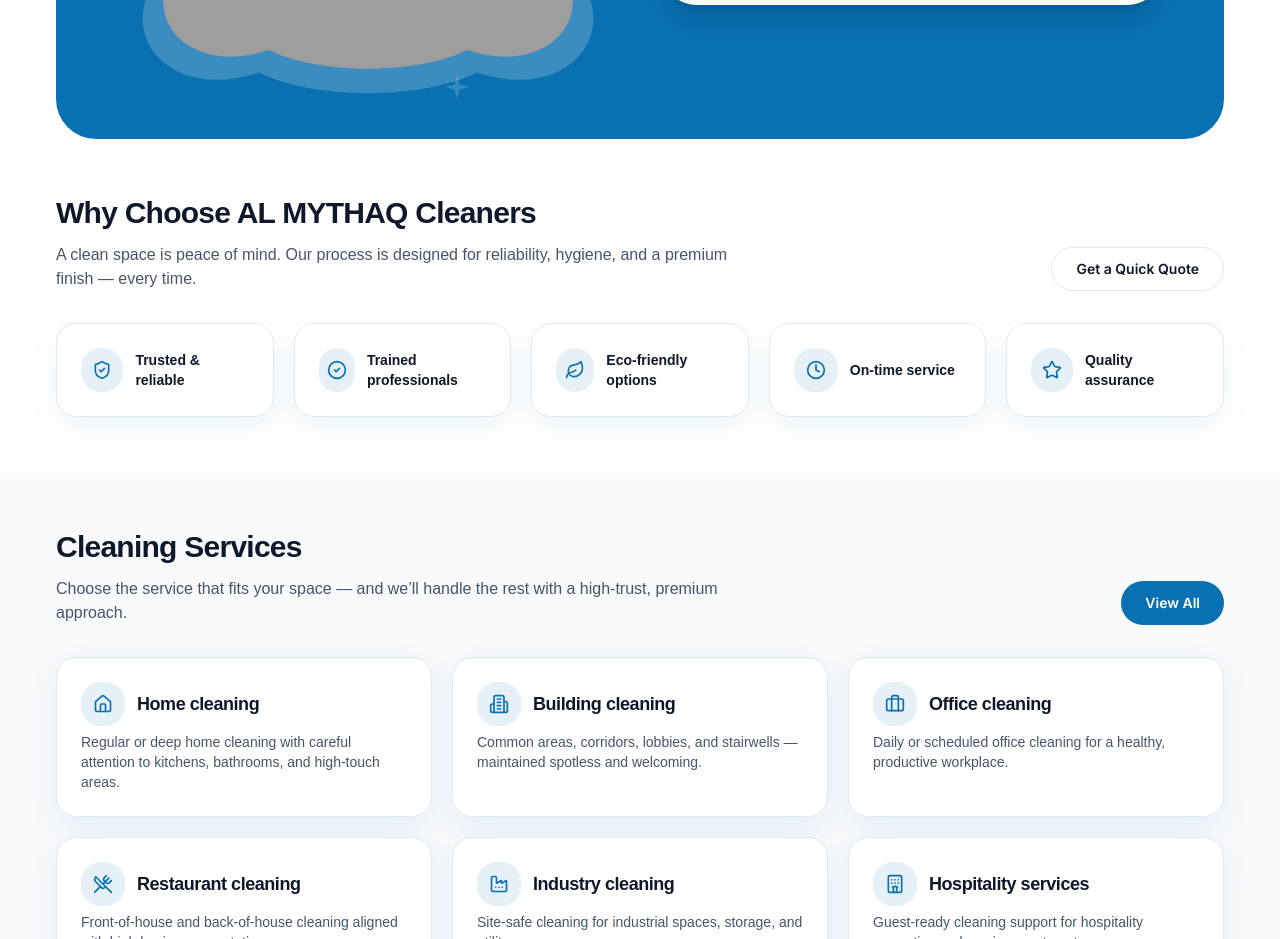
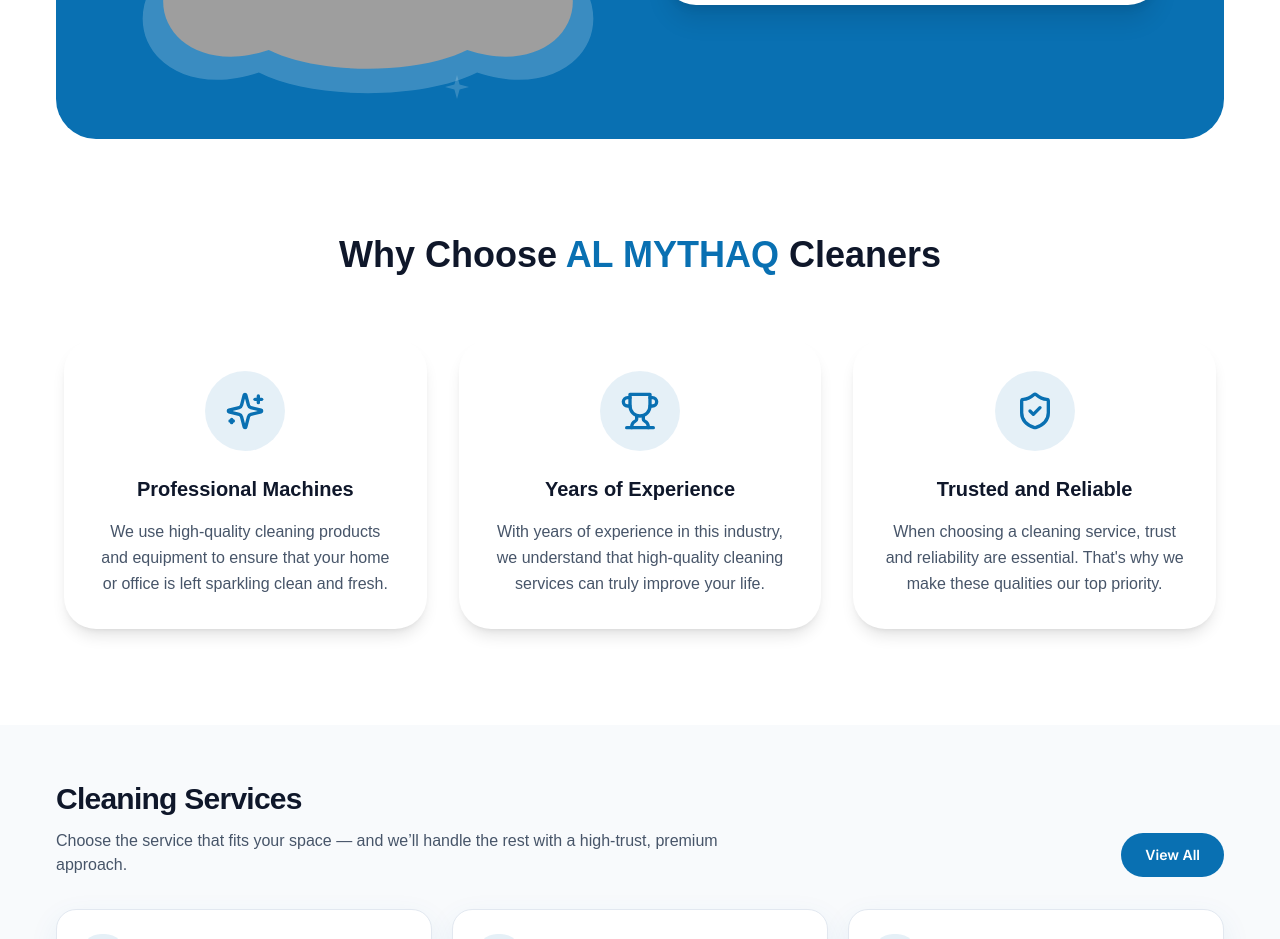
Before and after one commit to pvsameerpvs/al-mythaq-cleaning-frontend, a Next.js app: page / in a window 1280 px wide. Shown: the part 1280-2219 px from the top of the page. Built offline with nearby package versions, Linux system fonts and the light colour scheme; grey boxes are pictures that could not be loaded; a web font is replaced by a local one.

Commit message:
fix: why choose section

```diff
--- a/components/sections/why-choose.tsx
+++ b/components/sections/why-choose.tsx
@@ -1,48 +1,52 @@
 
-import Link from "next/link";
-import { CheckCircle2, Clock, Leaf, ShieldCheck, Star } from "lucide-react";
-import { Button } from "@/components/ui/button";
+import { ShieldCheck, Sparkles, Trophy } from "lucide-react";
 import { Card } from "@/components/ui/card";
 
 export function WhyChooseSection() {
   return (
-    <section>
-      <div className="container py-14">
-        <div className="flex flex-col gap-3 md:flex-row md:items-end md:justify-between">
-          <div>
-            <h2 className="text-2xl font-extrabold tracking-tight md:text-3xl">
-              Why Choose AL MYTHAQ Cleaners
-            </h2>
-            <p className="mt-3 max-w-2xl text-slate-600">
-              A clean space is peace of mind. Our process is designed for reliability, hygiene, and a premium finish — every time.
+    <section className=" py-16 md:py-24">
+      <div className=" mx-auto px-4">
+        <div className="text-center mb-16">
+          <h2 className="text-3xl md:text-4xl font-extrabold text-slate-900 font-headland">
+            Why Choose <span className="text-[#0970B2]">AL MYTHAQ</span> Cleaners
+          </h2>
+        </div>
+
+        <div className="grid gap-8 md:grid-cols-3 max-w-6xl mx-auto">
+          {/* Card 1 */}
+          <div className="bg-white rounded-[2rem] p-8 text-center shadow-lg hover:shadow-xl transition-shadow duration-300">
+            <div className="mx-auto mb-6 flex h-20 w-20 items-center justify-center rounded-full bg-[#0970B2]/10 transition-transform duration-300 hover:scale-110">
+               <Sparkles className="h-10 w-10 text-[#0970B2]" />
+            </div>
+            <h3 className="mb-4 text-xl font-bold text-slate-900">Professional Machines</h3>
+            <p className="text-slate-600 leading-relaxed">
+              We use high-quality cleaning products and equipment to ensure that your home or office is left sparkling clean and fresh.
             </p>
           </div>
-          <Link href="/contact" className="md:self-end">
-            <Button variant="outline">Get a Quick Quote</Button>
-          </Link>
-        </div>
 
-        <div className="mt-8 grid gap-5 sm:grid-cols-2 lg:grid-cols-5">
-          <IconCard title="Trusted & reliable" icon={<ShieldCheck className="h-5 w-5" />} />
-          <IconCard title="Trained professionals" icon={<CheckCircle2 className="h-5 w-5" />} />
-          <IconCard title="Eco-friendly options" icon={<Leaf className="h-5 w-5" />} />
-          <IconCard title="On-time service" icon={<Clock className="h-5 w-5" />} />
-          <IconCard title="Quality assurance" icon={<Star className="h-5 w-5" />} />
+          {/* Card 2 */}
+          <div className="bg-white rounded-[2rem] p-8 text-center shadow-lg hover:shadow-xl transition-shadow duration-300">
+            <div className="mx-auto mb-6 flex h-20 w-20 items-center justify-center rounded-full bg-[#0970B2]/10 transition-transform duration-300 hover:scale-110">
+               <Trophy className="h-10 w-10 text-[#0970B2]" />
+            </div>
+            <h3 className="mb-4 text-xl font-bold text-slate-900">Years of Experience</h3>
+            <p className="text-slate-600 leading-relaxed">
+              With years of experience in this industry, we understand that high-quality cleaning services can truly improve your life.
+            </p>
+          </div>
+
+           {/* Card 3 */}
+           <div className="bg-white rounded-[2rem] p-8 text-center shadow-lg hover:shadow-xl transition-shadow duration-300">
+            <div className="mx-auto mb-6 flex h-20 w-20 items-center justify-center rounded-full bg-[#0970B2]/10 transition-transform duration-300 hover:scale-110">
+               <ShieldCheck className="h-10 w-10 text-[#0970B2]" />
+            </div>
+            <h3 className="mb-4 text-xl font-bold text-slate-900">Trusted and Reliable</h3>
+            <p className="text-slate-600 leading-relaxed">
+              When choosing a cleaning service, trust and reliability are essential. That's why we make these qualities our top priority.
+            </p>
+          </div>
         </div>
       </div>
     </section>
   );
 }
-
-function IconCard({ title, icon }: { title: string; icon: React.ReactNode }) {
-  return (
-    <Card className="p-6">
-      <div className="flex items-center gap-3">
-        <div className="flex h-11 w-11 items-center justify-center rounded-2xl bg-brand-blue/10 text-brand-blue">
-          {icon}
-        </div>
-        <p className="text-sm font-semibold text-slate-900">{title}</p>
-      </div>
-    </Card>
-  );
-}
```
